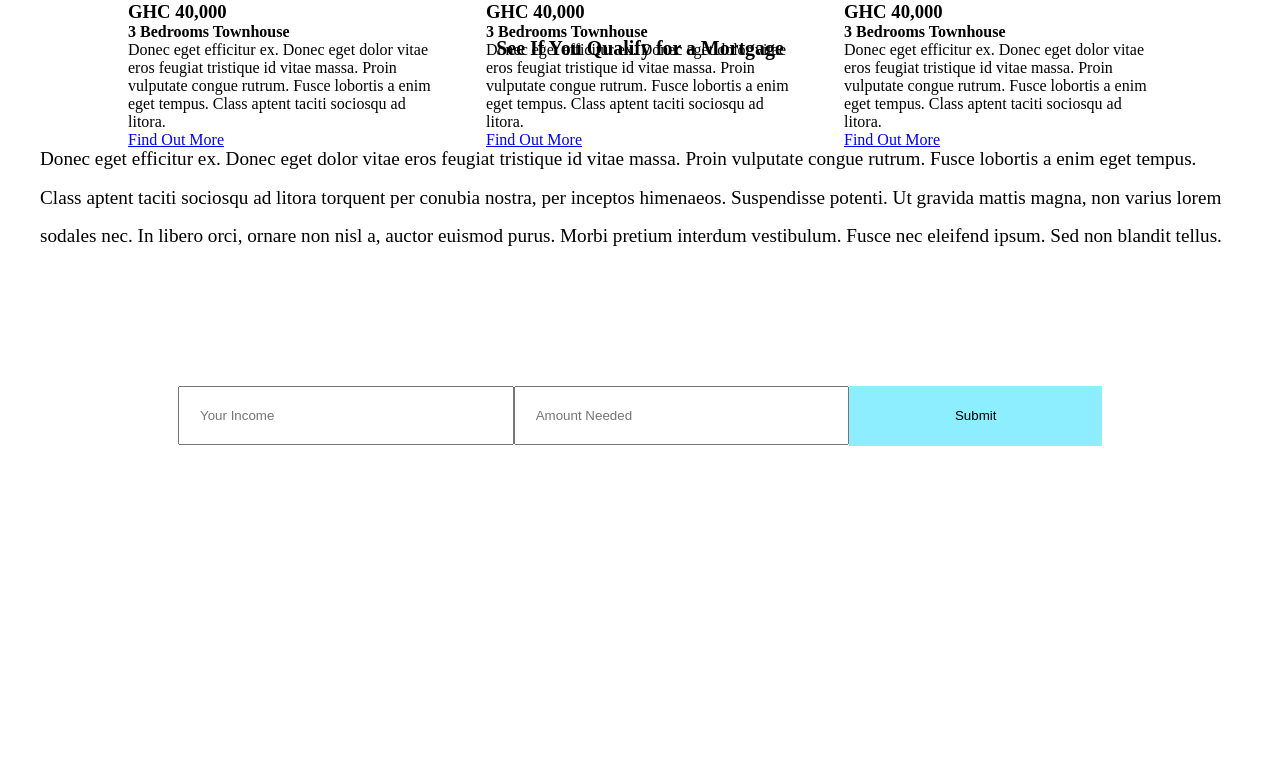
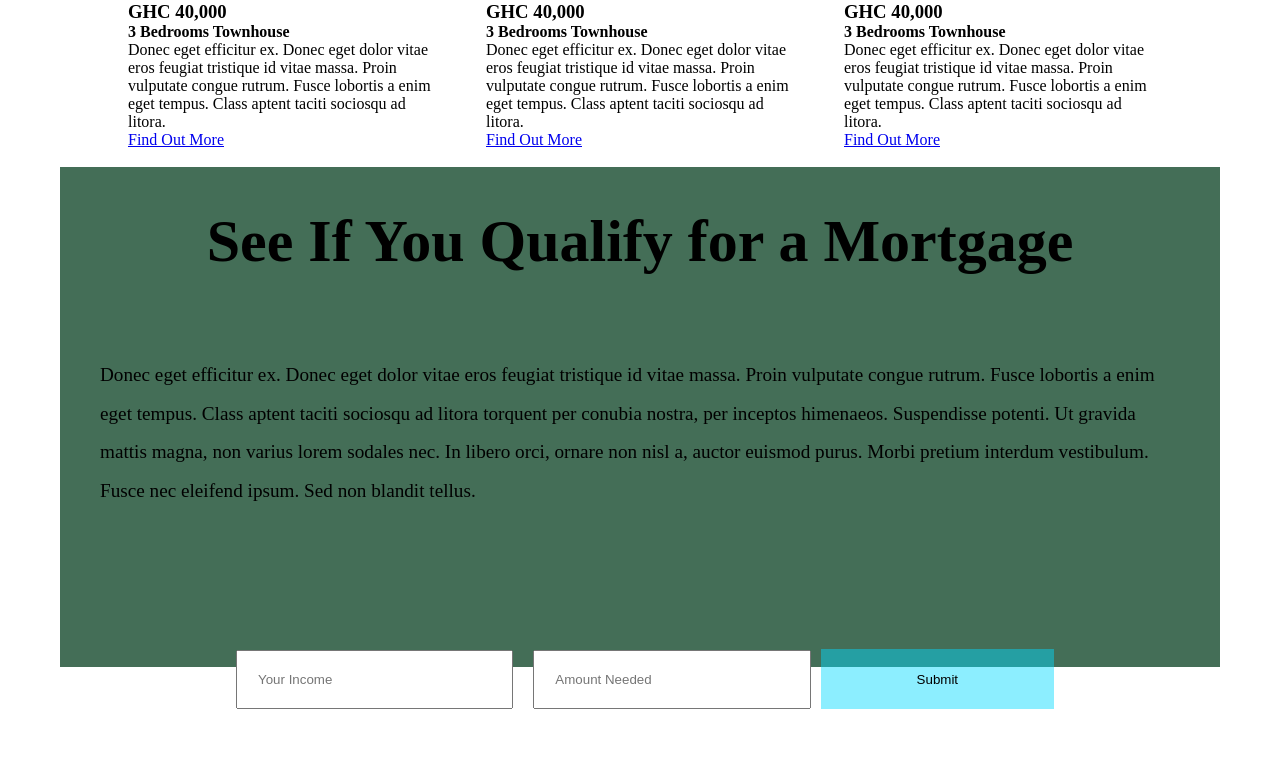
Before and after one commit to Jhacy456/Realestatelanding, a plain HTML site: page index.html in a window 1280 px wide. Shown: the part 2463-3232 px from the top of the page. Before the commit the page ends 2959 px from the top, so only its background shows below. Drawn offline with Linux system fonts and the light colour scheme.

Commit message:
Made some corrections

```diff
--- a/index.html
+++ b/index.html
@@ -72,7 +72,7 @@
                 </div>
             </div>
 
-            <div>
+            <div class="home-divider">
                 <div class="Home">
                     <h1>Recently Add Homes</h1>
                     <div class="flex-home">
@@ -80,7 +80,7 @@
                             <img src="./assets/images/image12.jpg" alt="image">
                             <h3>GHC 40,000</h3>
                             <h4>3 Bedrooms Townhouse</h4>
-                            <p>Donec eget efficitur ex. Donec eget dolor vitae eros feugiat tristique id vitae massa.
+                            <p class="home-paragraph">Donec eget efficitur ex. Donec eget dolor vitae eros feugiat tristique id vitae massa.
                                 Proin vulputate congue rutrum. Fusce lobortis a enim eget tempus. Class aptent taciti
                                 sociosqu ad litora.</p>
                             <a href="https://preview.colorlib.com/#mondy">Find Out More</a>
@@ -114,9 +114,9 @@
         </div>
 
     </section>
-    <section>
+    <section class="mortgage-section">
         <div class="section-title">
-            <h5>See If You Qualify for a Mortgage</h5>
+            <h1 class="mortgage-size">See If You Qualify for a Mortgage</h1>
         </div>
         <div class="section-body">
             <p>Donec eget efficitur ex. Donec eget dolor vitae eros feugiat tristique id vitae massa. Proin vulputate congue
@@ -126,8 +126,8 @@
             eleifend ipsum. Sed non blandit tellus.</p>
         </div>
         <section class="normal-section">
-            <input type="text" placeholder="Your Income">
-            <input type="text" placeholder="Amount Needed">
+            <input class="input-section2" type="text" placeholder="Your Income">
+            <input class="input-section2" type="text" placeholder="Amount Needed">
             <button class="title-button">Submit</button>
         </section>
 
```
